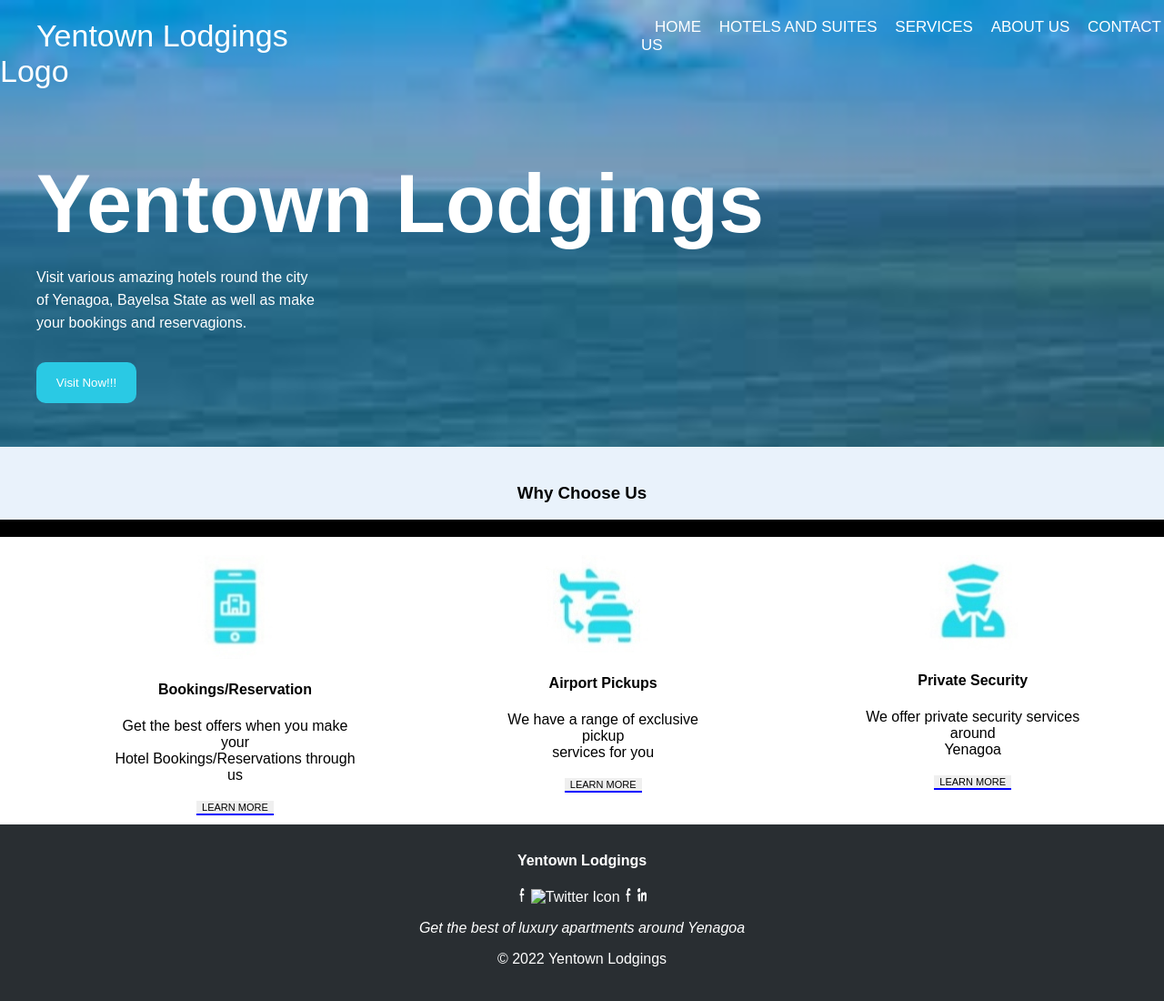
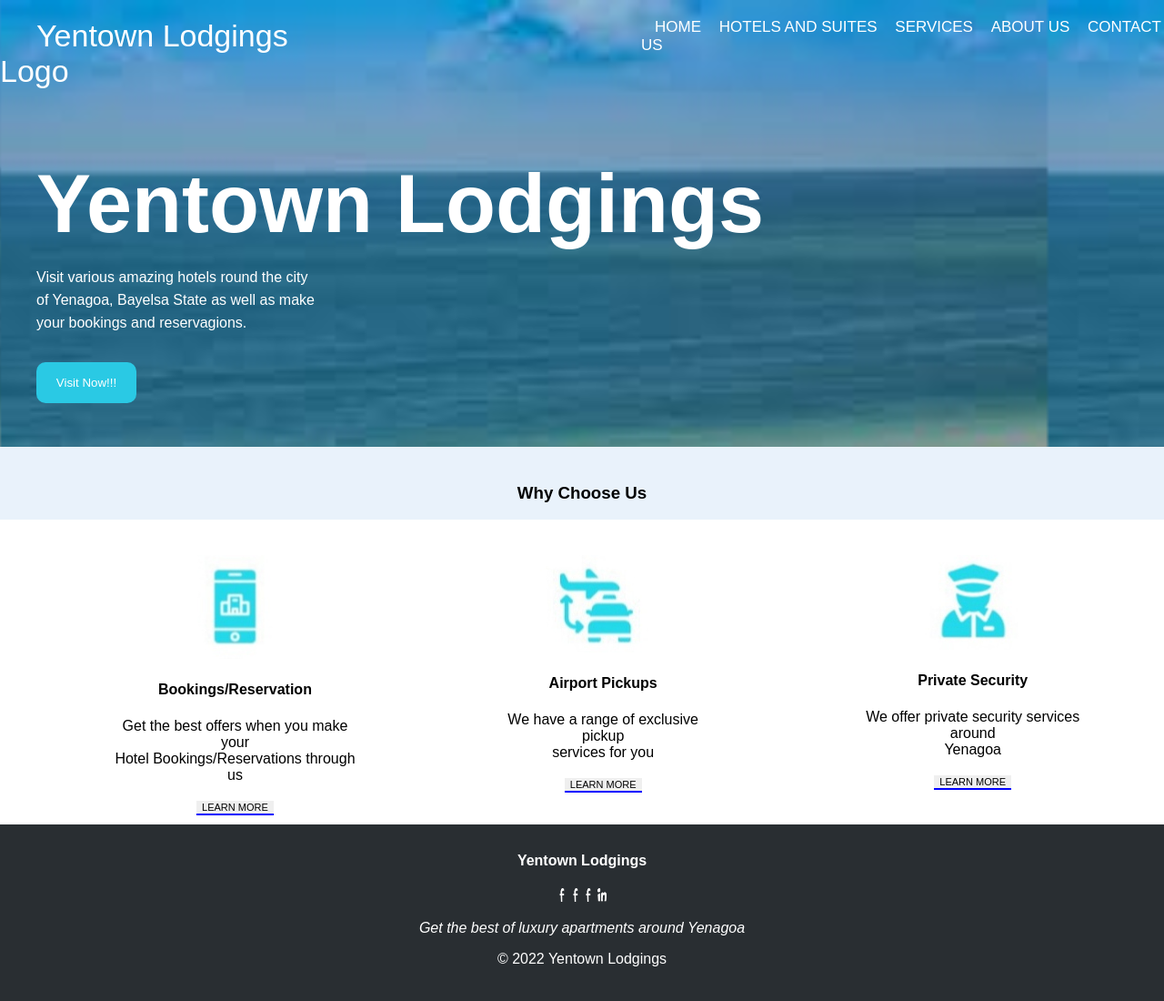
Before and after one commit to Kurolinks/Yentown, a plain HTML site: page Services/services.html in a window 1280 px wide. Shown: the whole page at 91% size. Drawn offline with Linux system fonts and the light colour scheme.

Commit message:
Edited Services page and Home page
Worked on footer in both pages

```diff
--- a/Services/services.css
+++ b/Services/services.css
@@ -1,19 +1,15 @@
 * {
-    /* box-sizing: border-box
-    margin: 0;
-    padding: 0; */
     font-family: "Proxima Nova", sans-serif;
 }
 
 body {
-    background: black;
     color: white;
     margin: 0px;
 }
 
 .picture {
     background-image: url(001.jpg);
-    background-size: 100%;
+    background-size: 90%;
     padding-top: 20px;
 }
 
--- a/Services/services.html
+++ b/Services/services.html
@@ -57,7 +57,7 @@
         <footer>
             <h4>Yentown Lodgings</h4>
             <img src="facebook.png" alt="Facebook Icon">
-            <img src="twitter.jpg" alt="Twitter Icon">
+            <img src="facebook.png" alt="Twitter Icon">
             <img src="facebook.png" alt="Instagram Icon">
             <img src="linkedin.png" alt="Linkedin Icon">
             <p><i>Get the best of luxury apartments around Yenagoa</i></p>
--- a/style.css
+++ b/style.css
@@ -1,7 +1,4 @@
 * {
-    /* box-sizing: border-box
-    margin: 0;
-    padding: 0; */
     font-family: "Proxima Nova", sans-serif;
 }
 
```
Also changed, not shown: index.html (+1 -1 lines).
